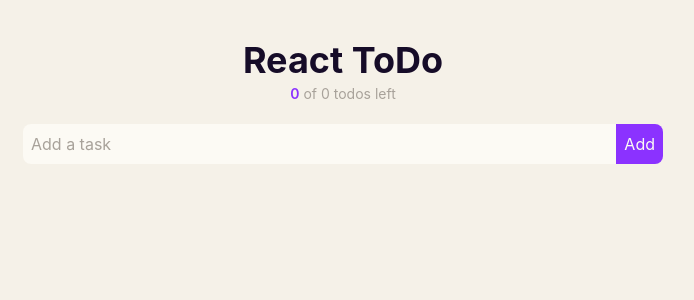
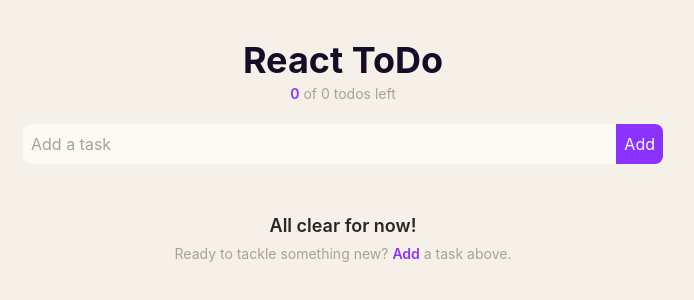
Before and after one commit to AmrGamalbit/react-todo, a React (Vite) app: page / in a window 1280 px wide. Shown: the top 300 px of the page, without its empty margins (297-991 px from the left). Built offline with nearby package versions, Linux system fonts and the light colour scheme.

Commit message:
feat: add EmptyState component for empty task list

```diff
--- a/src/App.jsx
+++ b/src/App.jsx
@@ -1,14 +1,16 @@
-import { useState } from "react";
+import { useRef, useState } from "react";
 import "./App.css";
 import Header from "./Header";
 import TodoForm from "./TodoForm";
 import TodoList from "./TodoList";
 import TodoCounter from "./TodoCounter";
+import EmptyState from "./EmptyState";
 
 function App() {
   const [todos, setTodos] = useState([]);
   const completedCount = todos.filter((todo) => todo.completed).length;
   const totalCount = todos.length;
+  const inputRef = useRef(null);
 
   const handleToggle = (id) => {
     setTodos(
@@ -35,18 +37,25 @@ function App() {
     setTodos(todos.filter((todo) => todo.id !== id));
   };
 
+  const handleAddClick = () => {
+    inputRef.current.focus();
+  };
   return (
     <>
       <Header>
         <TodoCounter completedCount={completedCount} totalCount={totalCount} />
       </Header>
-      <TodoForm onAddTodo={handleAdd} />
+      <TodoForm inputRef={inputRef} onAddTodo={handleAdd} />
+      {todos.length > 0 ? (
         <TodoList
           todos={todos}
           onToggle={handleToggle}
           onEdit={handleEdit}
           onDelete={handleDelete}
         />
+      ) : (
+        <EmptyState onAddClick={handleAddClick} />
+      )}
     </>
   );
 }
--- /dev/null
+++ b/src/EmptyState.jsx
@@ -0,0 +1,19 @@
+function EmptyState({ onAddClick }) {
+  return (
+    <div className="flex flex-col items-center justify-center py-12 px-4 text-center">
+      <h2 className="text-lg font-semibold text-body ">All clear for now!</h2>
+      <p className="mt-1 text-sm text-muted max-w-sm">
+        Ready to tackle something new?{" "}
+        <button
+          className="font-semibold text-primary cursor-pointer"
+          onClick={onAddClick}
+        >
+          Add
+        </button>{" "}
+        a task above.
+      </p>
+    </div>
+  );
+}
+
+export default EmptyState;
--- a/src/TodoForm.jsx
+++ b/src/TodoForm.jsx
@@ -1,6 +1,6 @@
 import { useState } from "react";
 
-function TodoForm({ onAddTodo }) {
+function TodoForm({ inputRef, onAddTodo }) {
   const [inputValue, setInputValue] = useState("");
   const handleChange = (e) => {
     setInputValue(e.target.value);
@@ -14,6 +14,7 @@ function TodoForm({ onAddTodo }) {
     <form className="flex w-1/2 mx-auto" onSubmit={handleSubmit}>
       <input
         type="text"
+        ref={inputRef}
         value={inputValue}
         onChange={handleChange}
         placeholder="Add a task"
```
Lines whose indentation alone changed are shown as unchanged.
